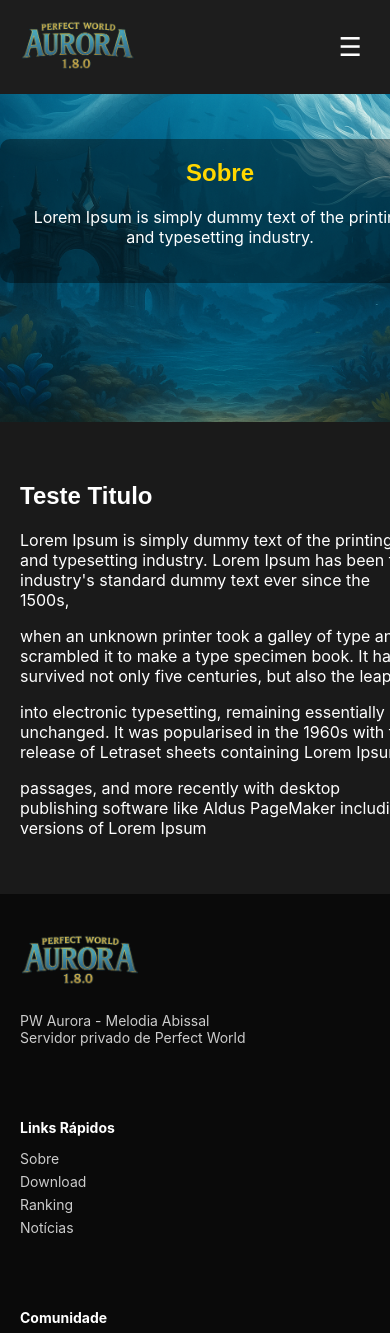
After one commit to wbhard/painelPwAurora, a Node server app: page /sobre in a window 390 px wide; the page is wider, and only the part inside the window is pictured. The commit adds this page. Shown: the top 1333 px of that part. Run offline with Node 20, Linux system fonts and the light colour scheme; some libraries are stand-ins or nearby versions.

Commit message:
Create new static pages, update fonts and style Login/Register

```diff
--- a/backend/server.js
+++ b/backend/server.js
@@ -52,11 +52,33 @@ async function startServer() {
   app.use('/api', mercadopagoRoutes);
   app.use('/api', webhookRoutes);
 
+//-------Paginas-------------
   // Página inicial
   app.get('/', (req, res) => {
-    res.render('index'); // deve renderizar views/login.ejs
+    res.render('index',{ currentPage: 'home' }); // deve renderizar views/login.ejs
   });
 
+  app.get('/sobre', (req, res) => {
+    res.render('sobre', { currentPage: 'sobre' });
+  });
+
+  app.get('/noticias', (req, res) => {
+    res.render('noticias', { currentPage: 'noticias' });
+  });
+
+  app.get('/informacoes', (req, res) => {
+    res.render('informacoes', { currentPage: 'informacoes' });
+  });
+
+  app.get('/download', (req, res) => {
+    res.render('download', { currentPage: 'download' });
+  });
+
+  app.get('/ranking', (req, res) => {
+    res.render('ranking', { currentPage: 'ranking' });
+  });
+
+//---------------------------
 
   // Rota: geração QR Code PIX
   const pixKey = "17296049782";
@@ -106,7 +128,6 @@ async function startServer() {
         experiencia: data.status.exp
       };
     });
-
     res.render('dashboard', { personagens });
   });
 
--- /dev/null
+++ b/public/css/informacoes.css
@@ -0,0 +1,59 @@
+.hero {
+    position: relative;
+    height: 50vh;
+    overflow: hidden;
+}
+
+.section-dragon {
+    height: 50vh;
+    width: 100%;
+    background-image: url('/img/dragon-background.png');
+    background-size: cover;
+    background-repeat: no-repeat;
+    background-position: center 20%;
+    position: relative;
+    color: white;
+    display: flex;
+    align-items: center;
+    justify-content: center;
+    text-align: center;
+}
+
+.dragon-content {
+    background-color: rgba(0, 0, 0, 0.4);
+    padding: 20px;
+    border-radius: 10px;
+}
+
+.dragon-content h1 {
+    font-size: 3em;
+    margin-top: -10px;
+}
+
+.dragon-content h2 {
+    font-size: 1.5em;
+    margin-top: 0px;
+    color: #ffd700;
+}
+
+.bard-section {
+    width: 100%;
+    height: 50vh;
+    object-fit: cover;
+    display: block;
+}
+
+/* === APRESENTAÇÃO === */
+.apresentacao-section {
+    background: #1a1a1a;
+    padding: 40px 20px;
+    display: flex;
+    flex-wrap: wrap;
+    gap: 20px;
+    justify-content: center;
+}
+
+.apresentacao-section {
+    display: flex;
+    justify-content: center;
+}
--- /dev/null
+++ b/views/partials/footer.ejs
@@ -0,0 +1,88 @@
+<style>
+.site-footer {
+  background-color: #0a0a0a;
+  color: #ccc;
+  padding: 40px 20px 20px;
+  font-size: 14px;
+}
+
+.footer-content {
+  display: flex;
+  flex-wrap: wrap;
+  justify-content: space-between;
+  gap: 40px;
+  max-width: 1200px;
+  margin: 0 auto;
+}
+
+.footer-logo,
+.footer-links,
+.footer-discord {
+  flex: 1 1 250px;
+}
+
+.footer-logo img {
+  margin-bottom: 10px;
+}
+
+.footer-links h4,
+.footer-discord h4 {
+  margin-bottom: 10px;
+  color: #fff;
+}
+
+.footer-links ul {
+  list-style: none;
+  padding: 0;
+}
+
+.footer-links ul li {
+  margin-bottom: 6px;
+}
+
+.footer-links ul li a {
+  color: #ccc;
+  text-decoration: none;
+}
+
+.footer-links ul li a:hover {
+  color: #fff;
+  text-decoration: underline;
+}
+
+.footer-bottom {
+  text-align: center;
+  margin-top: 30px;
+  border-top: 1px solid #333;
+  padding-top: 10px;
+  color: #777;
+}
+</style>
+
+<footer class="site-footer">
+  <div class="footer-content">
+    <div class="footer-logo">
+      <img src="/img/logo_scr.png" alt="PW Aurora" style="width: 120px;">
+      <p>PW Aurora - Melodia Abissal<br>Servidor privado de Perfect World</p>
+    </div>
+
+    <div class="footer-links">
+      <h4>Links Rápidos</h4>
+      <ul>
+        <li><a href="/sobre">Sobre</a></li>
+        <li><a href="/download">Download</a></li>
+        <li><a href="/ranking">Ranking</a></li>
+        <li><a href="/noticias">Notícias</a></li>
+      </ul>
+    </div>
+
+    <div class="footer-discord">
+      <h4>Comunidade</h4>
+      <iframe src="https://discord.com/widget?id=XXXX&theme=dark" width="350" height="150" allowtransparency="true" frameborder="0"></iframe>
+    </div>
+  </div>
+
+  <div class="footer-bottom">
+    <p>&copy; 2025 PW Aurora. Todos os direitos reservados.</p>
+  </div>
+</footer>
--- /dev/null
+++ b/views/partials/header.ejs
@@ -0,0 +1,132 @@
+<style>
+    body {
+        margin: 0;
+        font-family: 'Segoe UI', sans-serif;
+        background-color: #0e0e0e;
+        color: #fff;
+        min-width: 440px;
+        font-family: 'Inter', sans-serif;
+    }
+    h1, h2 {
+        font-family: 'Poppins', sans-serif;
+    }
+/* === HEADER FIXO === */
+    header {
+        background-color: #1d1d1d;
+        padding: 20px;
+        display: flex;
+        justify-content: space-between;
+        align-items: center;
+        position: fixed;
+        top: 0;
+        width: 100%;
+        z-index: 1000;
+    }
+
+/* === LOGO === */
+    .logo img {
+        height: 50px;
+    }
+
+/* === BOTÃO HAMBÚRGUER === */
+    .menu-toggle {
+        display: none;
+        font-size: 26px;
+        background: none;
+        border: none;
+        color: #fff;
+        cursor: pointer;
+        margin-right: 5vh;
+        z-index: 1001;
+    }
+
+/* === NAV DESKTOP === */
+    #mainNav ul {
+        display: flex;
+        list-style: none;
+        gap: 30px;
+        margin: 0;
+        padding: 0;
+    }
+
+    #mainNav ul li a {
+        color: #fff;
+        text-decoration: none;
+        font-weight: bold;
+    }
+
+    #mainNav ul li a:hover {
+        color: #07cdff;
+    }
+
+    #navList li a.active {
+        color: #f0dd30;
+        font-weight: bold;
+        border-radius: 4px;
+    }
+
+/* === NAV MOBILE === */
+    @media screen and (max-width: 768px) {
+    #mainNav ul {
+        display: none;
+        flex-direction: column;
+        background-color: #1a1a1a;
+        position: absolute;
+        top: 70px;
+        right: 20px;
+        width: 250px;
+        padding: 15px;
+        border-radius: 8px;
+        box-shadow: 0 0 10px #000;
+    }
+    .mobile-only {
+        display: none !important;
+    }
+    #mainNav ul.show {
+        display: flex;
+    }
+
+    .menu-toggle {
+        display: block;
+    }
+
+    .btn-painel {
+        display: none;
+    }
+    }
+
+/* === BOTÕES === */
+    .btn-painel{
+        background: linear-gradient(to right, #47c5b0, #1e85a5);
+        color: #000;
+        padding: 10px 20px;
+        border: none;
+        font-weight: bold;
+        border-radius: 5px;
+        text-decoration: none;
+        transition: background 0.4s ease, color 0.4s ease;
+    }
+    .btn-painel:hover {
+        color: #ffffff;
+        background: linear-gradient(to right, #1e85a5, #47c5b0);
+    }
+</style>
+<header>
+  <div class="logo">
+    <img src="/img/logo_scr.png" alt="PW Aurora">
+  </div>
+
+  <nav id="mainNav">
+    <ul id="navList">
+        <li><a href="/" class="<%= currentPage === 'home' ? 'active' : '' %>">Início</a></li>
+        <li><a href="/sobre" class="<%= currentPage === 'sobre' ? 'active' : '' %>">Sobre o Servidor</a></li>
+        <li><a href="/noticias" class="<%= currentPage === 'noticias' ? 'active' : '' %>">Notícias</a></li>
+        <li><a href="/informacoes" class="<%= currentPage === 'informacoes' ? 'active' : '' %>">Informações</a></li>
+        <li><a href="/download" class="<%= currentPage === 'download' ? 'active' : '' %>">Download</a></li>
+        <li><a href="/ranking" class="<%= currentPage === 'ranking' ? 'active' : '' %>">Ranking</a></li>
+    </ul>
+  </nav>
+  <a href="/login" class="btn-painel" style="margin-right: 10vh;">Painel do Jogador</a>
+  <button class="menu-toggle" id="menuToggle">☰</button>
+</header>
+<script src="/js/header.js"></script>
--- /dev/null
+++ b/views/sobre.ejs
@@ -0,0 +1,35 @@
+<!DOCTYPE html>
+<html lang="pt-br">
+<head>
+  <meta charset="UTF-8">
+  <meta name="viewport" content="width=device-width, initial-scale=1.0">
+  <title>PW Aurora - Melodia Abissal</title>
+  <link rel="stylesheet" href="/css/informacoes.css">
+</head>
+<body>
+    <%- include('partials/header') %>
+    <section class="section-dragon">
+        <div class="dragon-content">
+            <h2>Sobre</h2>
+            <p>Lorem Ipsum is simply dummy text of the printing and typesetting industry.</p>
+        </div>
+    </section>
+
+
+    <section class="apresentacao-section">
+        <!--<div>
+            <img src="/img/BardAndDragon.jpg" alt="Bard" class="bard" style="width: 50vh;">
+        </div>-->
+        <div>
+            <h1>Teste Titulo</h1>
+            <p>Lorem Ipsum is simply dummy text of the printing and typesetting industry. Lorem Ipsum has been the industry's standard dummy text ever since the 1500s,</p>
+            <p>when an unknown printer took a galley of type and scrambled it to make a type specimen book. It has survived not only five centuries, but also the leap </p>
+            <p>into electronic typesetting, remaining essentially unchanged. It was popularised in the 1960s with the release of Letraset sheets containing Lorem Ipsum</p>
+            <p> passages, and more recently with desktop publishing software like Aldus PageMaker including versions of Lorem Ipsum</p>
+        </div>
+    </section>
+
+  <!--<script src="/js/index.js"></script>-->
+</body>
+<%- include('partials/footer') %>
+</html>
```
Also changed, not shown: public/css/index.css (+28 -103 lines), public/css/login.css (+22 -2 lines), public/css/register.css (+16 -1 lines), views/download.ejs (added, +35 -0 lines), views/index.ejs (+8 -20 lines), views/informacoes.ejs (added, +35 -0 lines), views/login.ejs (+7 -2 lines), views/noticias.ejs (added, +35 -0 lines), views/ranking.ejs (added, +35 -0 lines), views/register.ejs (+5 -2 lines), public/css/noticias.css (added), public/img/dragon-background.png (added), public/js/header.js (renamed from public/js/index.js).
